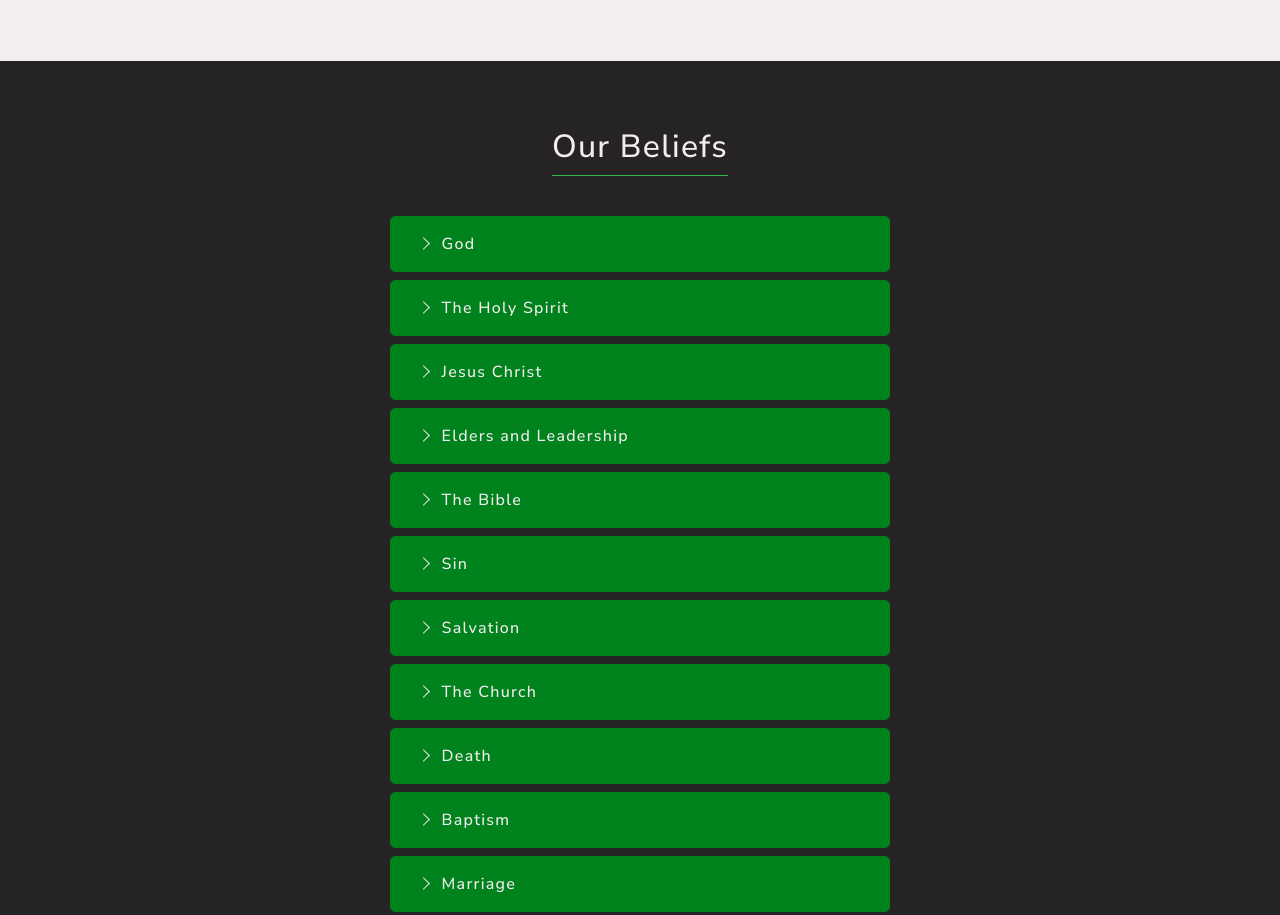
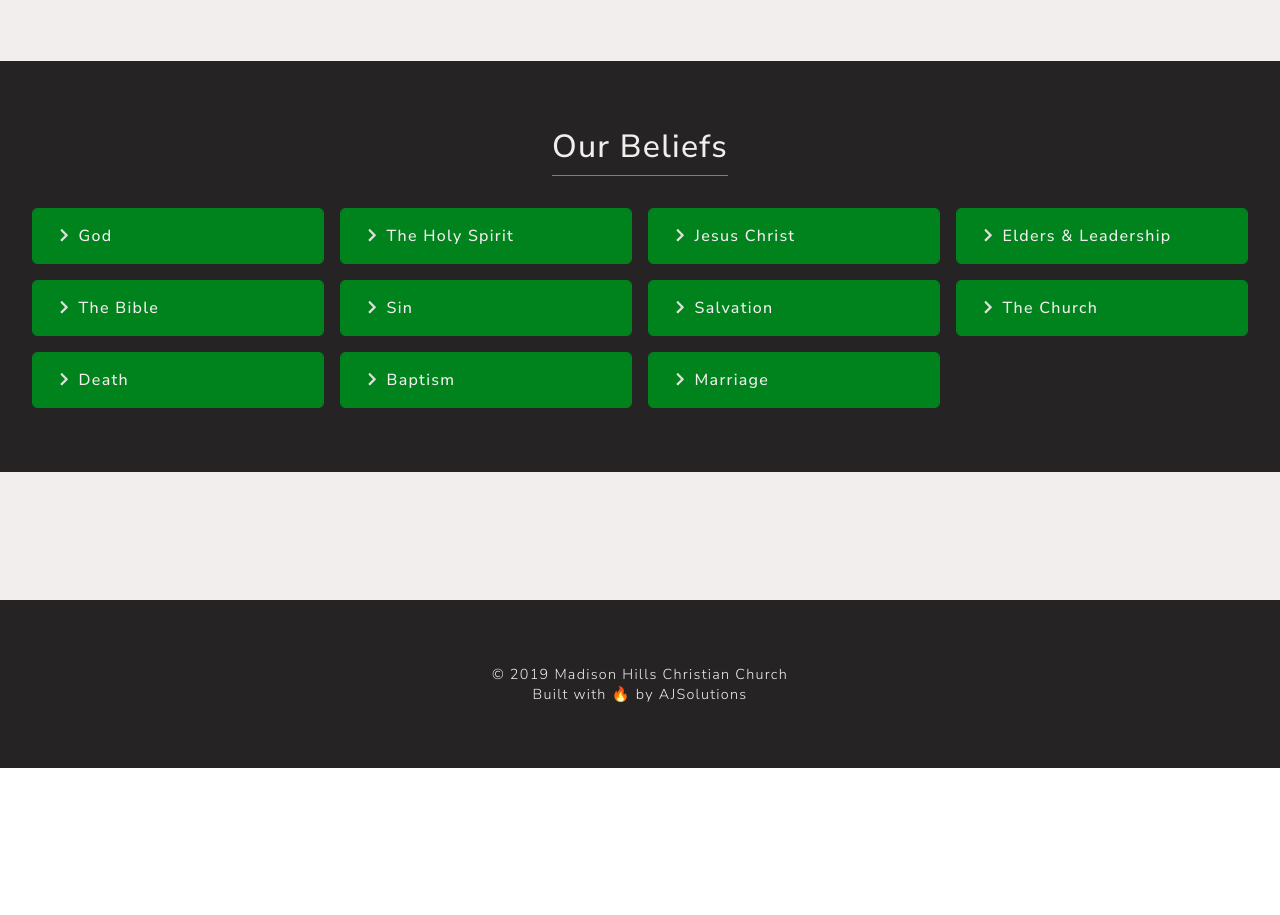
Before and after one commit to ajscholz/madison-hills-website, a Gatsby site: page /about in a window 1280 px wide. Shown: the part 2355-3270 px from the top of the page. After the commit the page ends 3123 px from the top, so only its background shows below. Built offline with nearby package versions, Linux system fonts and the light colour scheme; Gatsby itself is replaced by a stand-in of ours.

Commit message:
update accordion to react-spring

```diff
--- a/package.json
+++ b/package.json
@@ -23,11 +23,11 @@
     "nodemailer": "^6.3.0",
     "prop-types": "^15.7.2",
     "react": "^16.8.6",
-    "react-accessible-accordion": "^3.0.0",
     "react-dom": "^16.8.6",
     "react-helmet": "^5.2.1",
     "react-icons": "^3.7.0",
     "react-spring": "^8.0.27",
+    "resize-observer-polyfill": "^1.5.1",
     "styled-components": "^4.3.2",
     "typeface-nunito-sans": "^0.0.72"
   },
--- a/src/components/Accordion.js
+++ b/src/components/Accordion.js
@@ -1,23 +1,65 @@
-import React from "react"
-import styled from "styled-components"
-import {
-  Accordion,
-  AccordionItem,
-  AccordionItemHeading,
-  AccordionItemPanel,
-  AccordionItemButton,
-} from "react-accessible-accordion"
+import React, { useState, memo, useRef, useEffect } from 'react';
+import styled from 'styled-components';
+import ResizeObserver from 'resize-observer-polyfill';
+import { useSpring, a } from 'react-spring';
 
-export default ({ beliefs }) => {
+import { FaChevronRight } from 'react-icons/fa';
+
+export function usePrevious(value) {
+  const ref = useRef();
+  useEffect(() => void (ref.current = value), [value]);
+  return ref.current;
+}
+
+export function useMeasure() {
+  const ref = useRef();
+  const [bounds, set] = useState({ left: 0, top: 0, width: 0, height: 0 });
+  const [ro] = useState(
+    () => new ResizeObserver(([entry]) => set(entry.contentRect))
+  );
+  useEffect(() => {
+    if (ref.current) ro.observe(ref.current);
+    return () => ro.disconnect();
+  }, []);
+  return [{ ref }, bounds];
+}
+
+export default memo(({ children, style, defaultOpen = false, belief }) => {
+  const [isOpen, setOpen] = useState(defaultOpen);
+  const previous = usePrevious(isOpen);
+  const [bind, { height: viewHeight }] = useMeasure();
+  const { height, opacity, transform, transform2 } = useSpring({
+    from: {
+      height: 0,
+      opacity: 0,
+      transform: 'translate3d(20px,0,0)',
+      transform2: `rotate(0deg)`,
+    },
+    to: {
+      height: isOpen ? viewHeight : 0,
+      opacity: isOpen ? 1 : 0,
+      transform: `translate3d(${isOpen ? 0 : 20}px,0,0)`,
+      transform2: `rotate(${isOpen ? 45 : 0}deg)`,
+    },
+  });
+
   return (
-    <StyledAccordion allowZeroExpanded={true}>
-      {beliefs.map((belief, index) => {
-        return (
-          <StyledAccordionItem key={index}>
-            <AccordionItemHeading>
-              <Title>{belief.title}</Title>
-            </AccordionItemHeading>
-            <StyledAccordionItemPanel>
+    <Frame>
+      <Head
+        // style={{ opacity: children ? 1 : 0.3 }}
+        onClick={() => setOpen(!isOpen)}
+      >
+        <Icon style={{ transform2 }} />
+        <div style={style}>{belief.title}</div>
+      </Head>
+      <a.div
+        style={{
+          opacity,
+          height: isOpen && previous === isOpen ? 'auto' : height,
+        }}
+      >
+        <a.div style={{ transform }} {...bind}>
+          <Container>
             <Text>{belief.text}</Text>
             <Reference>
               {belief.references.map(reference => (
@@ -31,80 +73,67 @@ export default ({ beliefs }) => {
                 </StyledLink>
               ))}
             </Reference>
-            </StyledAccordionItemPanel>
-          </StyledAccordionItem>
-        )
-      })}
-    </StyledAccordion>
-  )
-}
+          </Container>
+        </a.div>
+      </a.div>
+    </Frame>
+  );
+});
 
-const StyledAccordion = styled(Accordion)`
-  width: 100%;
-  max-width: 500px;
-`
-
-const StyledAccordionItem = styled(AccordionItem)`
+const Frame = styled.div`
   width: 100%;
   height: auto;
-  margin: 0.5rem 0 0.5rem 0;
   border: 1px solid var(--primaryDark);
   border-radius: 5px;
   overflow: hidden;
   position: relative;
   background: none;
-  display: grid;
-  grid-template-columns: 100%;
-  grid-template-rows: auto auto;
-  transition: all 0.3s;
-`
+  margin-bottom: auto;
+`;
 
-const Title = styled(AccordionItemButton)`
-  padding: 1rem 2rem;
-  background: var(--primaryDark);
+const Head = styled.button`
+  width: 100%;
+  outline: none;
+  border: none;
   display: flex;
   align-items: center;
+  color: inherit;
+  font-size: 1rem;
   cursor: pointer;
-  transition: all 0.3s;
-  z-index: 5;
   outline: none;
-  &::before {
-    content: "";
-    position: relative;
-    left: -0.25rem;
-    height: 0.5rem;
-    width: 0.5rem;
-    border: 1px solid var(--white);
-    border-top: none;
-    border-left: none;
-    transform: rotate(-45deg);
-    margin-right: 0.6rem;
-    transition: var(--mainTransition);
-  }
-  &[aria-expanded="true"]::before,
-  &[aria-selected="true"]::before {
-    transform: rotate(45deg);
-  }
-`
+  padding: 1rem 1.5rem;
+  background: var(--primaryDark);
+`;
 
-const StyledAccordionItemPanel = styled(AccordionItemPanel)`
-  padding: 1rem 2rem;
-`
+const Icon = styled(a(FaChevronRight))`
+  margin-right: 0.45rem;
+  font-size: 0.9rem;
+  opacity: 0.9;
+`;
+
+const Container = styled.div`
+  padding: 1rem 1.5rem;
+`;
 
 const Text = styled.div`
-  font-size: 0.9rem;
+  font-size: 0.8rem;
   font-weight: 300;
   margin-bottom: 1rem;
-`
-const Reference = styled(AccordionItemPanel)`
+`;
+
+const Reference = styled.div`
   padding: 0;
-  font-size: 0.8rem;
+  font-size: 0.6rem;
   text-transform: capitalize;
-  opacity: 0.8;
-`
+  opacity: 0.6;
+  font-style: italic;
+  display: flex;
+  flex-wrap: wrap;
+`;
 
 const StyledLink = styled.a`
+  margin-right: 0.25rem;
   :not(:last-of-type):after {
-    content: ", ";
+    content: ',';
   }
-`
+`;
--- a/src/components/Section.js
+++ b/src/components/Section.js
@@ -14,6 +14,10 @@ export default styled.section`
   ${props =>
     props.wide &&
     css`
+      @media (min-width: 600px) {
+        padding-left: 7.5vw;
+        padding-right: 7.5vw;
+      }
       @media (min-width: 767px) {
         padding-left: 5vw;
         padding-right: 5vw;
--- a/src/pages/about.js
+++ b/src/pages/about.js
@@ -52,9 +52,13 @@ const about = ({ data }) => (
         ))}
       </List>
     </Section>
-    <Section dark>
+    <Section dark wide>
       <Title>Our Beliefs</Title>
-      <Accordion beliefs={beliefs}></Accordion>
+      <AccordionContainer>
+        {beliefs.map((belief, index) => {
+          return <Accordion belief={belief} key={index} />;
+        })}
+      </AccordionContainer>
     </Section>
     <Section></Section>
   </>
@@ -66,6 +70,13 @@ const FlexContainer = styled.div`
   flex-wrap: wrap;
   justify-content: space-evenly;
   align-items: flex-start;
+`;
+
+const AccordionContainer = styled.div`
+  max-width: 100%;
+  display: grid;
+  grid-template-columns: repeat(auto-fill, minmax(240px, 1fr));
+  grid-gap: 1rem;
 `;
 
 export default about;
--- a/src/utils/beliefs.js
+++ b/src/utils/beliefs.js
@@ -42,7 +42,7 @@ export default [
     ],
   },
   {
-    title: `Elders and Leadership`,
+    title: `Elders & Leadership`,
     text: `It is God’s plan for the elders to shepherd the local church.`,
     references: [
       {
@@ -171,4 +171,4 @@ export default [
       },
     ],
   },
-]
+];
```
Also changed, not shown: 1 other file. Lines whose indentation alone changed are shown as unchanged.
